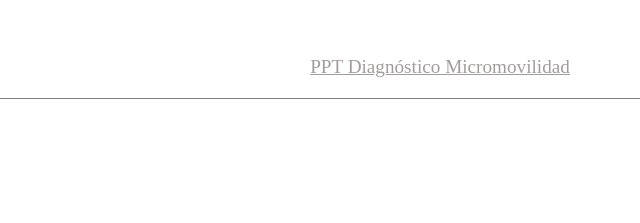
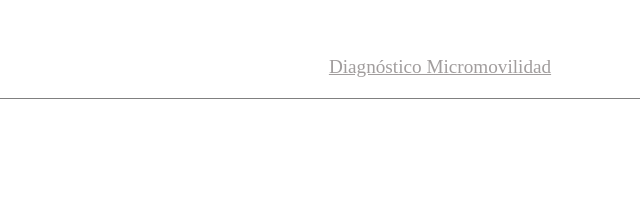
Before and after one commit to ntorres-prog/Ciclying-game, a plain HTML site: page index.html in a window 1280 px wide. Shown: the part 162-385 px from the top of the page, 200-840 px from the left. Drawn offline with Linux system fonts and the light colour scheme.

Commit message:
Update index.html

```diff
--- a/index.html
+++ b/index.html
@@ -48,8 +48,8 @@
   </head>
   <body>
     <div class="links">
-      <a href="https://docs.google.com/presentation/d/1zx8VUfA2o8ggrIGLzuILPFbfZtIANF5-mQSX9NlSSYQ/edit?slide=id.g3c69e78d721_0_0#slide=id.g3c69e78d721_0_0"
-        >PPT Diagnóstico Micromovilidad</a
+      <a href="https://drive.google.com/file/d/1zGA7pW84w3xIyjH-VLVcn8GJcGLlOC_F/view?usp=sharing"
+        >Diagnóstico Micromovilidad</a
       >
     </div>
     <canvas id="game"></canvas>
```
